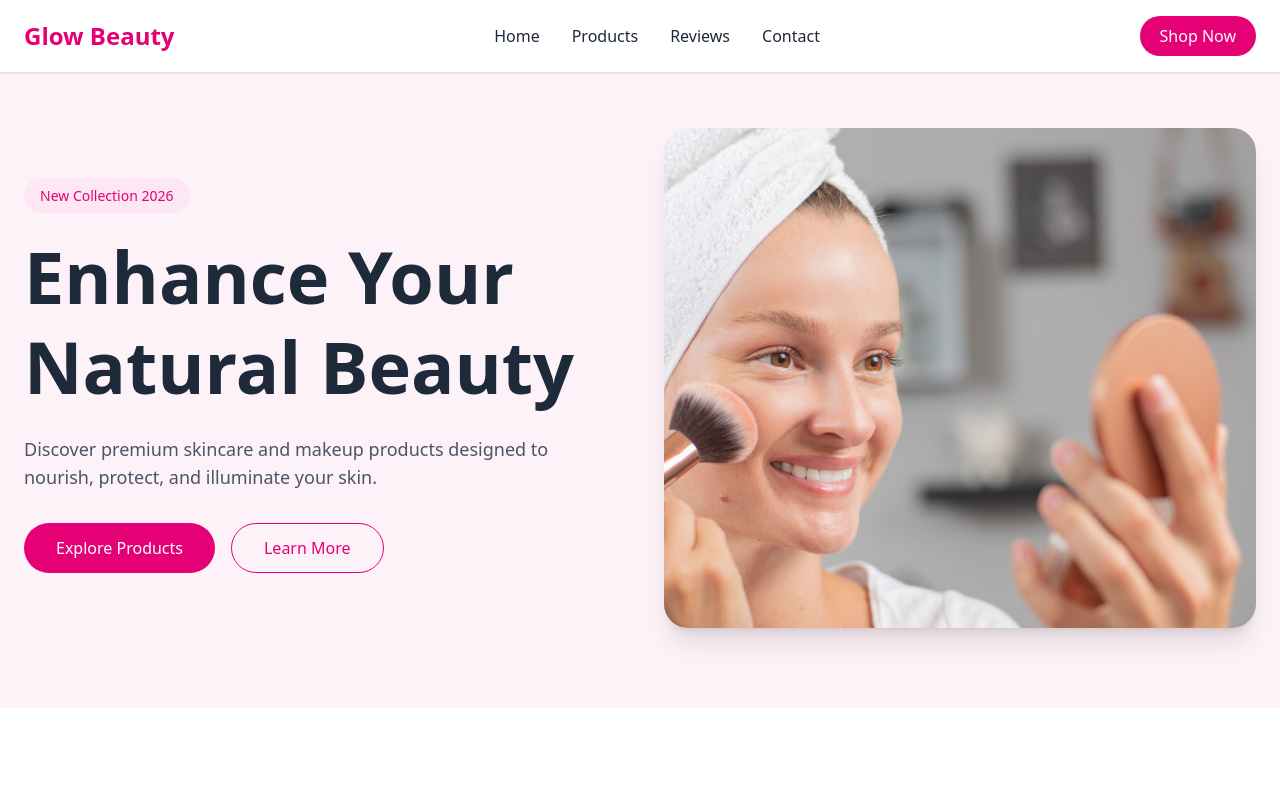
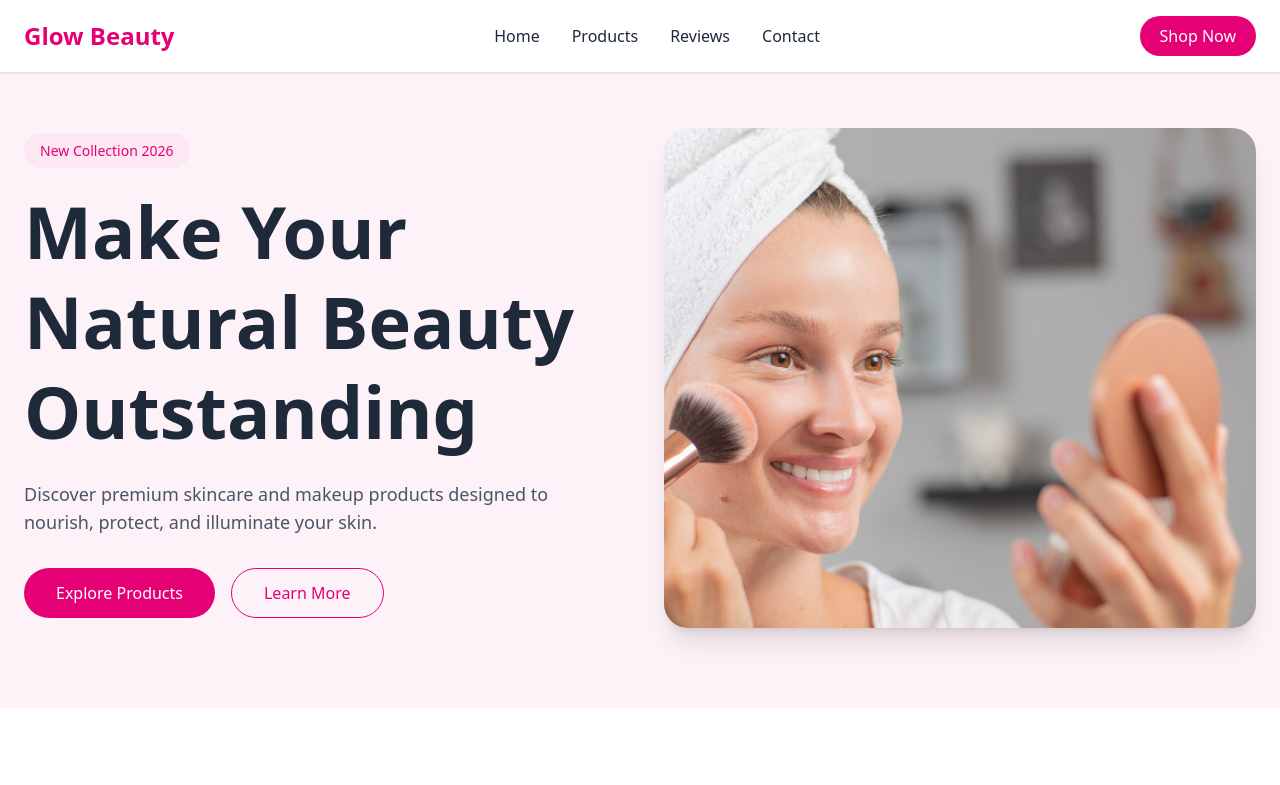
Before and after one commit to philemon-code/landing-page, a website: page index.html in a window 1280 px wide. Shown: the top 785 px of the page. Drawn offline with nearby package versions, Linux system fonts and the light colour scheme.

Commit message:
Change the title and added Outstanding

```diff
--- a/index.html
+++ b/index.html
@@ -35,7 +35,7 @@
                 </span>
 
                 <h2 class="text-7xl font-bold mt-6 leading-tight">
-                    Enhance Your Natural Beauty
+                    Make Your Natural Beauty Outstanding
                 </h2>
 
                 <p class="mt-6 text-lg text-gray-600">
```
